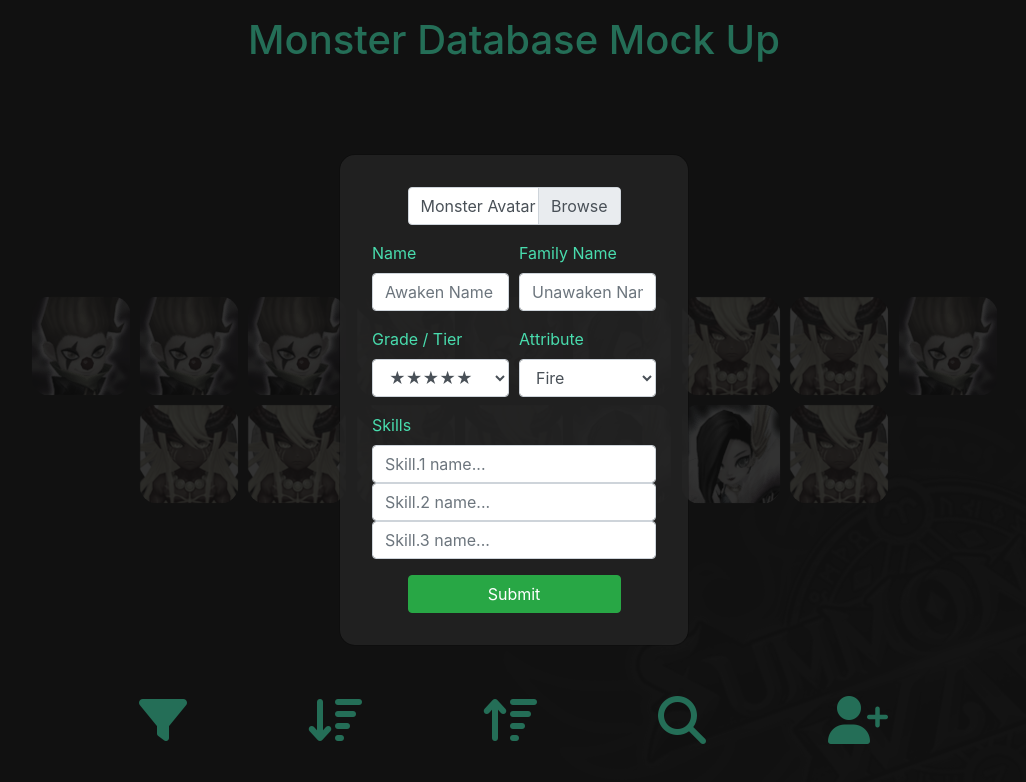
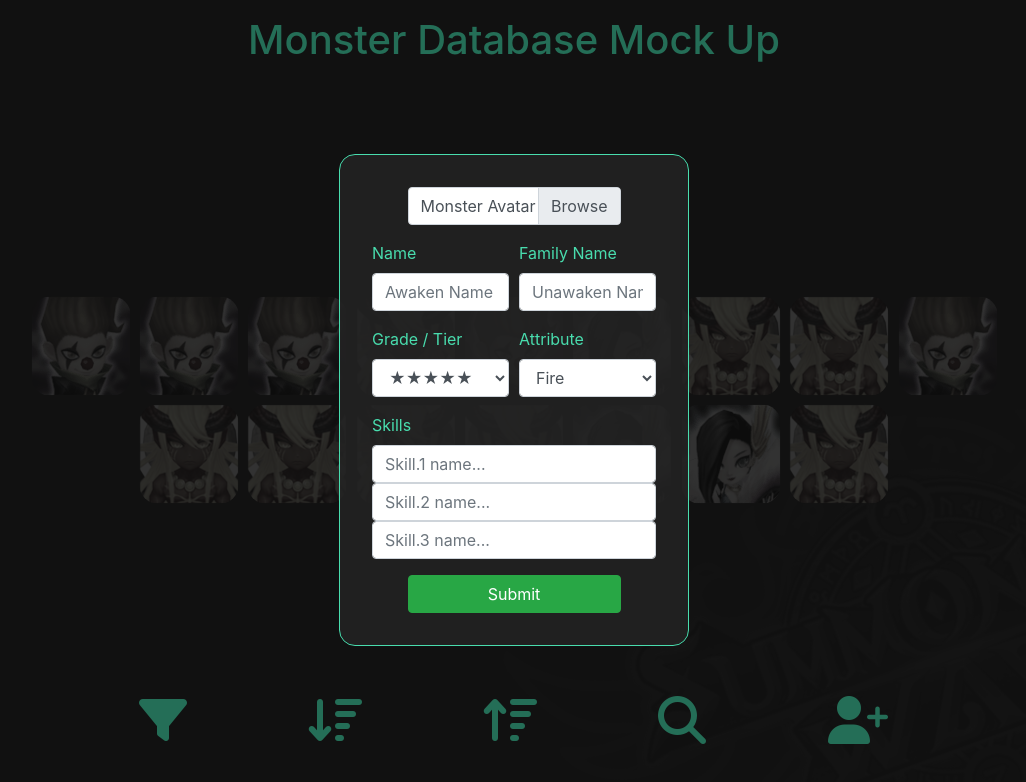
Before and after one commit to ericltwee/SW-react, a React (Create React App) app: page / in a window 1280 px wide. Both pictures are taken after a click on the button 984 px from the left and 720 px from the top of the page. Shown: the top 782 px of the page, without its empty margins (126-1152 px from the left). Built offline with nearby package versions, Linux system fonts and the light colour scheme.

Commit message:
Upload.js styling

```diff
--- a/src/components/Upload.js
+++ b/src/components/Upload.js
@@ -5,7 +5,7 @@ import { Modal, Button, Form, Col } from "react-bootstrap";
 function MyVerticallyCenteredModal(props) {
   return (
     <Modal
-      dialogClassName="monster"
+      dialogClassName="upload"
       {...props}
       size="md"
       aria-labelledby="contained-modal-title-vcenter"
--- a/src/styling/_responsive.scss
+++ b/src/styling/_responsive.scss
@@ -8,4 +8,7 @@
   .monster-btn-img {
     width: 4rem;
   }
+  .modal-dialog {
+    width: 350px !important;
+  }
 }
--- a/src/styling/_uploader.scss
+++ b/src/styling/_uploader.scss
@@ -1,3 +1,26 @@
+.upload {
+  .modal-backdrop.show {
+    opacity: 0.8;
+  }
+
+  .modal-content {
+    background-color: rgba($second-color, $alpha: 0.9);
+    color: $main-color;
+    border-radius: 1rem;
+    border: 1px solid $text-color;
+  }
+
+  .modal-dialog {
+    width: 350px !important;
+  }
+
+  .modal-body {
+    display: flex;
+    flex-direction: column;
+    padding: 2rem;
+  }
+}
+
 .upload-form {
   color: $text-color;
 }
```
